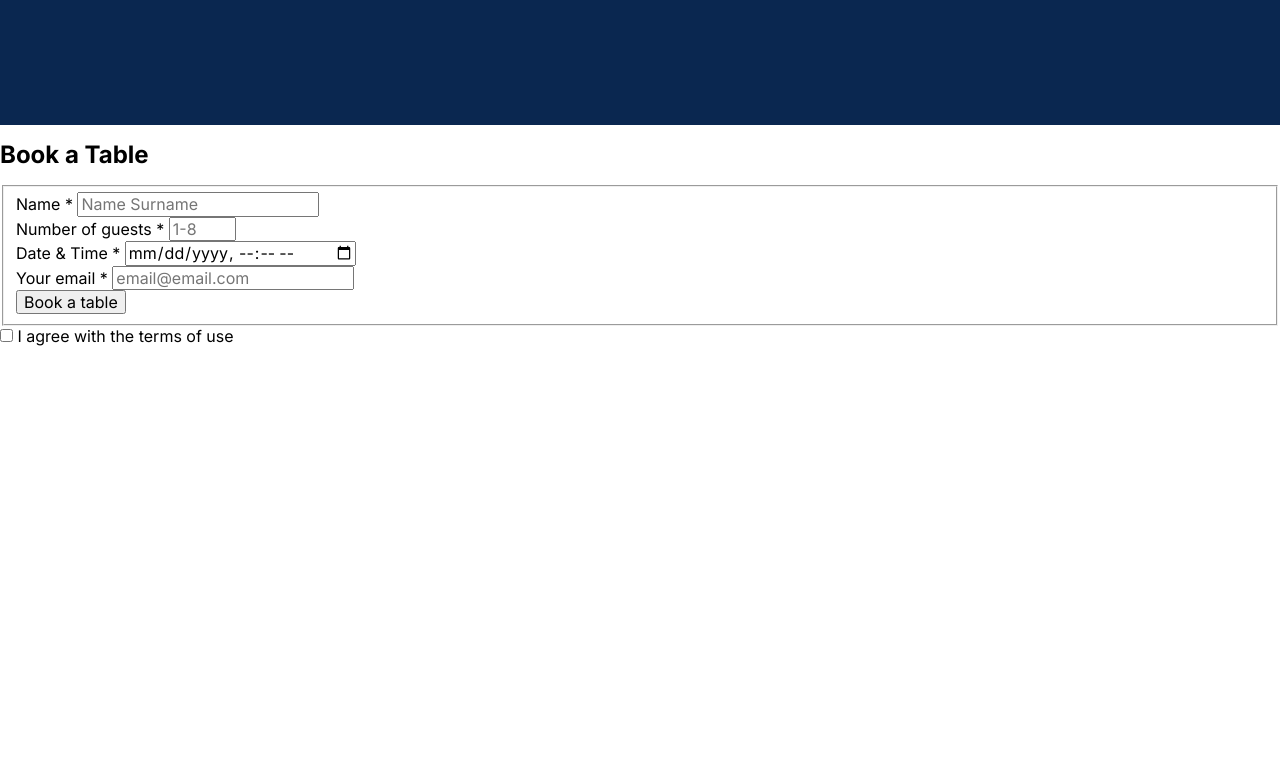
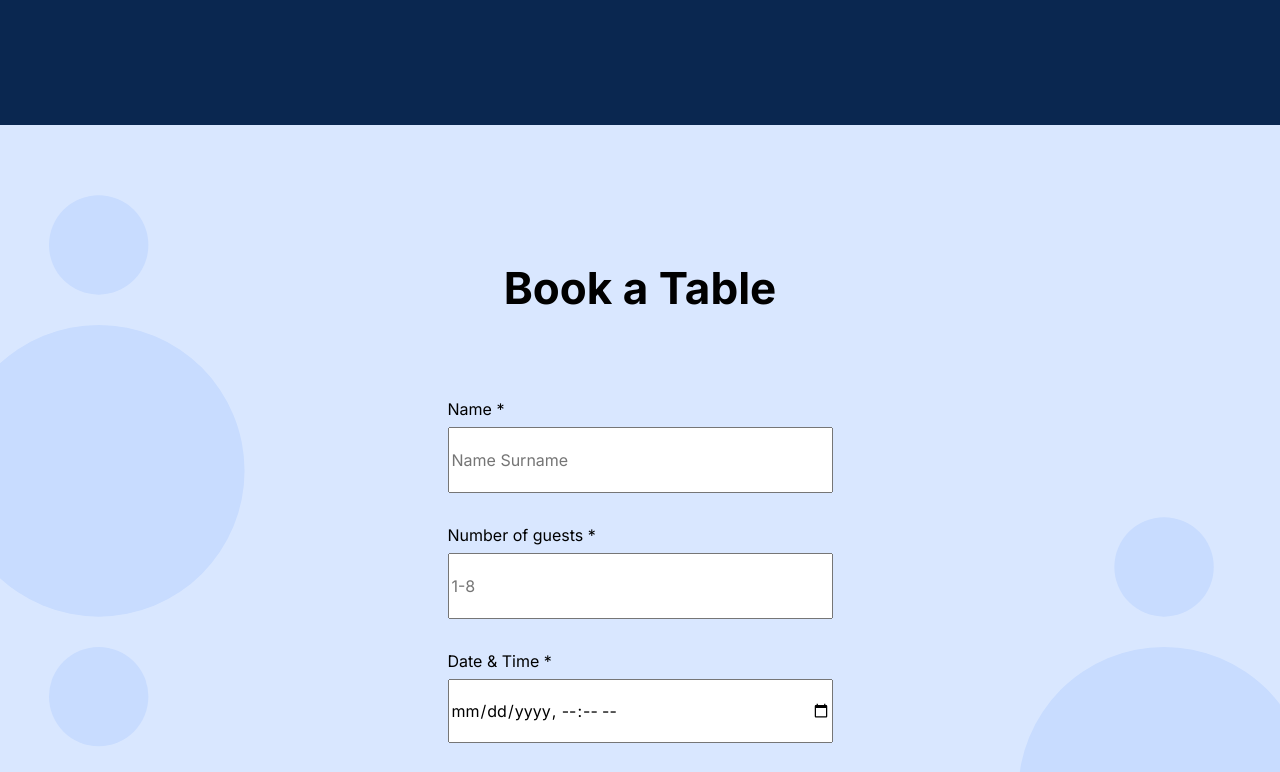
Before and after one commit to zaccmagicdev/se_project_coffeeshop, a plain HTML site: page index.html in a window 1280 px wide. Shown: the part 1860-2632 px from the top of the page. Before the commit the page ends 2206 px from the top, so only its background shows below. Drawn offline with Linux system fonts and the light colour scheme.

Commit message:
New update for my project

```diff
--- a/pages/index.css
+++ b/pages/index.css
@@ -1,4 +1,3 @@
-
 .page{
     min-width: 1100px;
     max-width: 1600px;
@@ -138,3 +137,78 @@
     display: flex;
     justify-content: space-between;
 }
+
+.reservation{
+    background-color: #D9E7FF;
+    background-image: url(/images/background_reservation.svg);
+    background-size: cover;
+    background-repeat: no-repeat;
+    background-position: center;
+    min-height: 720px;
+    max-height: 800px;
+    height: 100vh;
+    padding: 100px 0px 120px 0px;
+}
+
+.reservation__title{
+    display: flex;
+    justify-content: center;
+    margin-bottom: 80px;
+    font-size: 44px;
+    line-height: 52px;
+}
+
+.reservation__element{
+    display: flex;
+    flex-direction: column;
+    gap: 8px;
+}
+
+.reservation__form__fieldset{
+    display: flex;
+    margin:auto;
+    flex-direction: column;
+    gap: 32px;
+    max-width: 385px;
+    margin-bottom: 32px;
+    border: none;
+}
+
+.reservation__agreement{
+    display: flex;
+    justify-content: center;
+    gap: 12px;
+    margin: auto;
+    max-width: 385px;
+    height: 20px;
+}
+
+input{
+    font-family: inherit;
+    height: 60px;
+    line-height: 30px;
+
+}
+
+input[id="reservation__chkbox"]{
+    width: 20px;
+    height: 20px;
+    border-radius: 2px;
+}
+
+label{
+    font-size: 16px;
+    line-height: 20px;
+}
+
+button[type="submit"]{
+    height: 60px;
+    background-color: #2F80ED;
+    color: white;
+    opacity: 100%;
+    transition: transform 0.1s ease 0.1s, opacity 0.1s ease 0.1s;
+}
+
+button[type="submit"]:hover{
+    opacity: 70%;
+}
```
